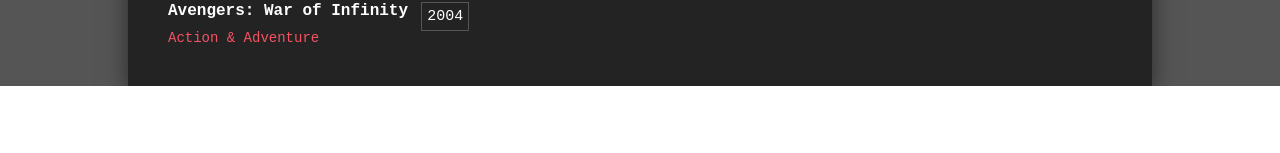
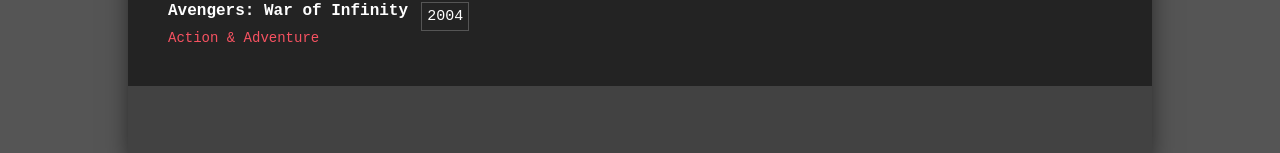
Before and after one commit to Shestak2039/epam-react, a React app: page / in a window 1280 px wide. Shown: the part 1459-1612 px from the top of the page. Before the commit the page ends 1545 px from the top, so only its background shows below. Built offline with nearby package versions, Linux system fonts and the light colour scheme.

Commit message:
feat: add ErrorBoundary

```diff
--- a/package.json
+++ b/package.json
@@ -49,6 +49,7 @@
     "@typescript-eslint/parser": "^4.16.1",
     "babel-jest": "^26.6.3",
     "babel-loader": "^8.2.2",
+    "babel-plugin-transform-class-properties": "^6.24.1",
     "clean-webpack-plugin": "^3.0.0",
     "cross-env": "^7.0.3",
     "css-loader": "^5.0.2",
--- a/src/App.tsx
+++ b/src/App.tsx
@@ -5,15 +5,20 @@
 import Main from './components/Main/Main';
 import SortingFilms from './components/SortingFilms/SortingFilms';
 import FilmsList from './components/FilmsList/FilmsList';
+import Footer from './components/Footer/Footer';
+import ErrorBoundary from './components/common/ErrorBoundary/ErrorBoundary';
 
 const App: React.FunctionComponent = () => (
+    <ErrorBoundary>
         <Wrapper>
             <Header />
             <Main>
                 <SortingFilms />
                 <FilmsList />
             </Main>
+            <Footer />
         </Wrapper>
+    </ErrorBoundary>
 );
 
 export default App;
--- /dev/null
+++ b/src/components/Footer/Footer.tsx
@@ -0,0 +1,9 @@
+import React from 'react';
+
+import './footer.scss';
+
+const Footer: React.FunctionComponent = () => (
+    <footer className="footer" />
+);
+
+export default Footer;
--- /dev/null
+++ b/src/components/Footer/footer.scss
@@ -0,0 +1,6 @@
+@import "../../styles/colors";
+
+.footer {
+  height: 70px;
+  background-color: $footer-background;
+}
--- /dev/null
+++ b/src/components/common/ErrorBoundary/ErrorBoundary.tsx
@@ -0,0 +1,33 @@
+import React, { Component, ErrorInfo, ReactNode } from 'react';
+
+interface Props {
+    children: ReactNode;
+}
+
+interface State {
+    hasError: boolean;
+}
+
+class ErrorBoundary extends Component<Props, State> {
+    public state: State = {
+        hasError: false
+    };
+
+    public static getDerivedStateFromError(): State {
+        return {hasError: true};
+    }
+
+    public componentDidCatch(error: Error, errorInfo: ErrorInfo): void {
+        console.error('Uncaught error:', error, errorInfo);
+    }
+
+    public render(): ReactNode {
+        if (this.state.hasError) {
+            return <h1>Sorry.. there was an error</h1>;
+        }
+
+        return this.props.children;
+    }
+}
+
+export default ErrorBoundary;
--- a/src/styles/colors.scss
+++ b/src/styles/colors.scss
@@ -9,3 +9,5 @@
 
 $default-text-color: #ffffff;
 $pink-text-color: $primary-color;
+
+$footer-background: #424242;
```
Also changed, not shown: .babelrc, 1 other file (tests, documents, lock files or other folders). Lines whose indentation alone changed are shown as unchanged.
